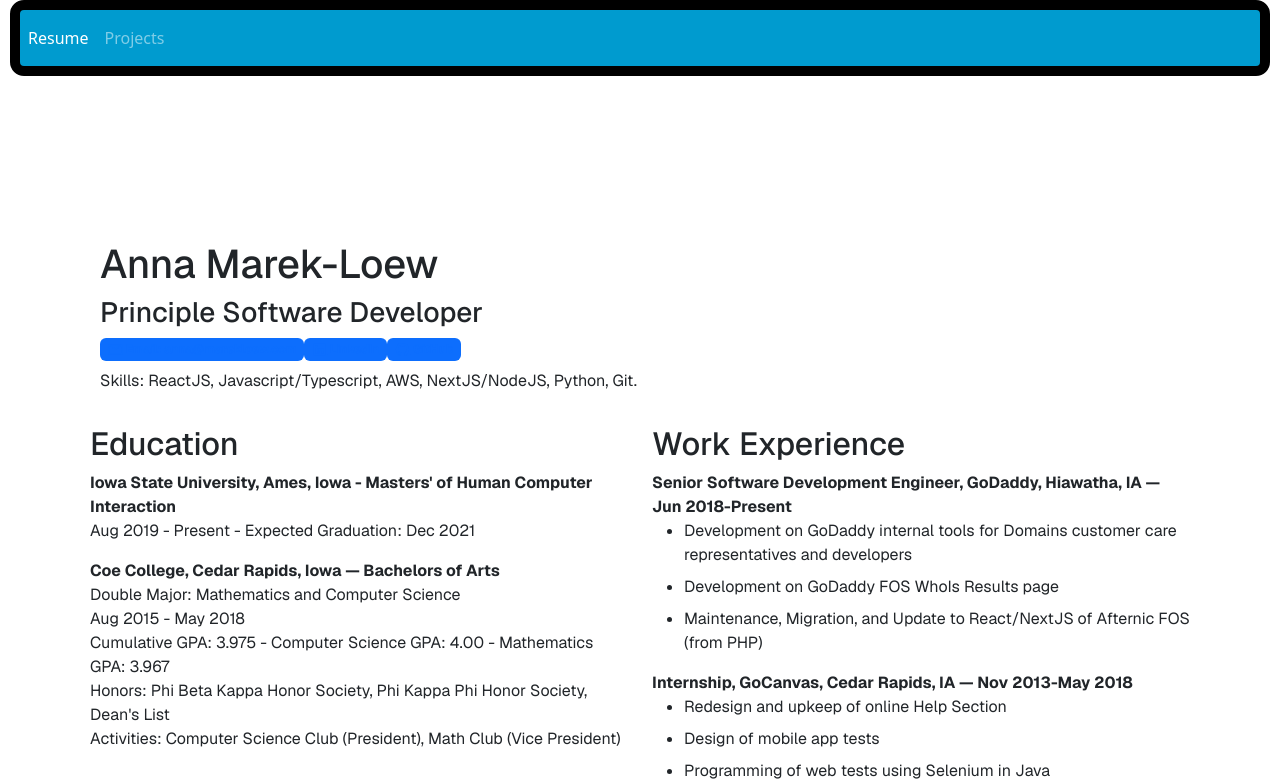
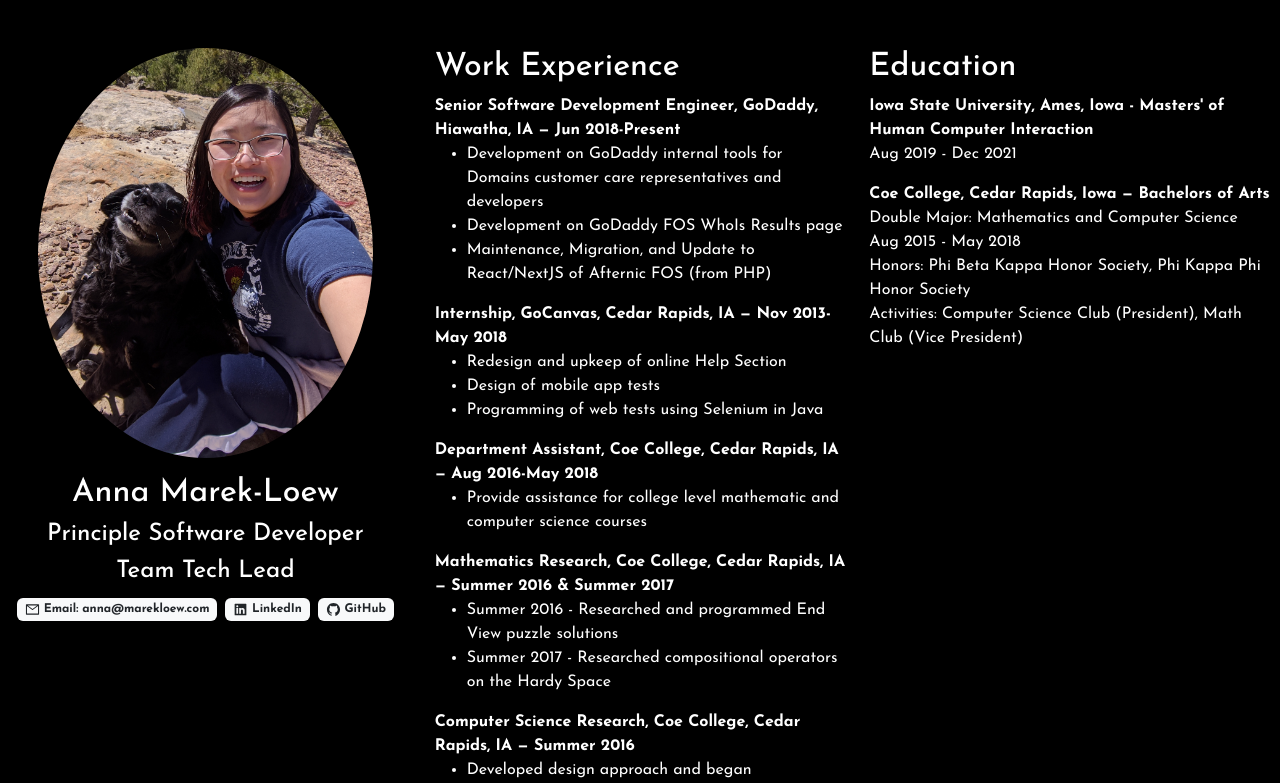
Before and after one commit to lensesrequired/lensesrequired, a Next.js app: page / in a window 1280 px wide. Shown: the top 783 px of the page. Built offline with nearby package versions, Linux system fonts and the light colour scheme.

Commit message:
Update UI

```diff
--- a/app/globals.css
+++ b/app/globals.scss
@@ -1,13 +1,14 @@
+@import "~bootstrap/scss/functions";
+@import "~bootstrap/scss/variables";
+@import "~bootstrap/scss/maps";
+@import "~bootstrap/scss/mixins";
+@import "~bootstrap/scss/images";
+@import "~bootstrap/scss/grid";
+@import '~bootstrap/scss/bootstrap';
+
 :root {
   --background: black;
   --foreground: white;
-}
-
-@media (prefers-color-scheme: dark) {
-  :root {
-    --background: #0a0a0a;
-    --foreground: #ededed;
-  }
 }
 
 html,
@@ -19,7 +20,6 @@ body {
 body {
   color: var(--foreground);
   background: var(--background);
-  font-family: Arial, Helvetica, sans-serif;
   -webkit-font-smoothing: antialiased;
   -moz-osx-font-smoothing: grayscale;
 }
@@ -33,12 +33,6 @@ body {
 a {
   color: inherit;
   text-decoration: none;
-}
-
-@media (prefers-color-scheme: dark) {
-  html {
-    color-scheme: dark;
-  }
 }
 
 iframe {
--- a/app/layout.tsx
+++ b/app/layout.tsx
@@ -1,16 +1,10 @@
 import type { Metadata } from 'next';
-import { Geist, Geist_Mono } from 'next/font/google';
+import { Geist, Geist_Mono, Josefin_Sans } from 'next/font/google';
 import { ReactNode } from 'react';
-import './globals.css';
-import 'bootstrap/dist/css/bootstrap.min.css';
+import './globals.scss';
 
-const geistSans = Geist({
-  variable: '--font-geist-sans',
-  subsets: ['latin'],
-});
-
-const geistMono = Geist_Mono({
-  variable: '--font-geist-mono',
+const josefinSans = Josefin_Sans({
+  variable: '--font-josefin-sans',
   subsets: ['latin'],
 });
 
@@ -26,9 +20,7 @@ export default function RootLayout({
 }>) {
   return (
     <html lang="en">
-      <body className={`${geistSans.variable} ${geistMono.variable}`}>
-        {children}
-      </body>
+      <body className={`${josefinSans.className}`}>{children}</body>
     </html>
   );
 }
--- a/app/page.module.css
+++ /dev/null
@@ -1,210 +0,0 @@
-.page {
-  --gray-rgb: 0, 0, 0;
-  --gray-alpha-200: rgba(var(--gray-rgb), 0.08);
-  --gray-alpha-100: rgba(var(--gray-rgb), 0.05);
-
-  --button-primary-hover: #383838;
-  --button-secondary-hover: #f2f2f2;
-
-  display: grid;
-  grid-template-rows: 20px 1fr 20px;
-  align-items: center;
-  justify-items: center;
-  min-height: 100svh;
-  padding: 80px;
-  gap: 64px;
-  font-family: var(--font-geist-sans);
-}
-
-@media (prefers-color-scheme: dark) {
-  .page {
-    --gray-rgb: 255, 255, 255;
-    --gray-alpha-200: rgba(var(--gray-rgb), 0.145);
-    --gray-alpha-100: rgba(var(--gray-rgb), 0.06);
-
-    --button-primary-hover: #ccc;
-    --button-secondary-hover: #1a1a1a;
-  }
-}
-
-.main {
-  display: flex;
-  flex-direction: column;
-  gap: 32px;
-  grid-row-start: 2;
-}
-
-.main ol {
-  font-family: var(--font-geist-mono);
-  padding-left: 0;
-  margin: 0;
-  font-size: 14px;
-  line-height: 24px;
-  letter-spacing: -0.01em;
-  list-style-position: inside;
-}
-
-.main li:not(:last-of-type) {
-  margin-bottom: 8px;
-}
-
-.main code {
-  font-family: inherit;
-  background: var(--gray-alpha-100);
-  padding: 2px 4px;
-  border-radius: 4px;
-  font-weight: 600;
-}
-
-.ctas {
-  display: flex;
-  gap: 16px;
-}
-
-.ctas a {
-  appearance: none;
-  border-radius: 128px;
-  height: 48px;
-  padding: 0 20px;
-  border: none;
-  border: 1px solid transparent;
-  transition:
-    background 0.2s,
-    color 0.2s,
-    border-color 0.2s;
-  cursor: pointer;
-  display: flex;
-  align-items: center;
-  justify-content: center;
-  font-size: 16px;
-  line-height: 20px;
-  font-weight: 500;
-}
-
-a.primary {
-  background: var(--foreground);
-  color: var(--background);
-  gap: 8px;
-}
-
-a.secondary {
-  border-color: var(--gray-alpha-200);
-  min-width: 158px;
-}
-
-.footer {
-  grid-row-start: 3;
-  display: flex;
-  gap: 24px;
-}
-
-.footer a {
-  display: flex;
-  align-items: center;
-  gap: 8px;
-}
-
-.footer img {
-  flex-shrink: 0;
-}
-
-/* Enable hover only on non-touch devices */
-@media (hover: hover) and (pointer: fine) {
-  a.primary:hover {
-    background: var(--button-primary-hover);
-    border-color: transparent;
-  }
-
-  a.secondary:hover {
-    background: var(--button-secondary-hover);
-    border-color: transparent;
-  }
-
-  .footer a:hover {
-    text-decoration: underline;
-    text-underline-offset: 4px;
-  }
-}
-
-@media (max-width: 600px) {
-  .page {
-    padding: 32px;
-    padding-bottom: 80px;
-  }
-
-  .main {
-    align-items: center;
-  }
-
-  .main ol {
-    text-align: center;
-  }
-
-  .ctas {
-    flex-direction: column;
-  }
-
-  .ctas a {
-    font-size: 14px;
-    height: 40px;
-    padding: 0 16px;
-  }
-
-  a.secondary {
-    min-width: auto;
-  }
-
-  .footer {
-    flex-wrap: wrap;
-    align-items: center;
-    justify-content: center;
-  }
-}
-
-@media (prefers-color-scheme: dark) {
-  .logo {
-    filter: invert();
-  }
-}
-
-#resume-header {
-  height: 300px;
-  display: flex;
-  background-color: #009bcf;
-  background-image:
-    linear-gradient(transparent 50%, black), url('/static/profile_picture.jpg');
-  background-repeat: no-repeat;
-  background-size: auto 300px;
-}
-
-#resume-header .content {
-  margin-left: 250px;
-}
-
-#resume-content {
-  margin: 0 25px;
-}
-
-.project {
-  height: 250px;
-  margin-bottom: 10px;
-}
-
-.project .image {
-  max-height: 280px;
-  max-width: 360px;
-}
-
-.badge {
-  position: relative;
-  top: -2px;
-  margin-left: 5px;
-}
-
-.badge a {
-  color: white;
-}
-
-.badge.badge-light a {
-  color: black;
-}
--- /dev/null
+++ b/app/page.module.scss
@@ -0,0 +1,41 @@
+#resume-header {
+  height: 300px;
+  display: flex;
+  background-color: #009bcf;
+  background-image:
+    linear-gradient(transparent 50%, black), url('/public/profile_picture.jpg');
+  background-repeat: no-repeat;
+  background-size: auto 300px;
+}
+
+#resume-header .content {
+  margin-left: 250px;
+}
+
+#resume-content {
+  margin: 0 25px;
+}
+
+.project {
+  height: 250px;
+  margin-bottom: 10px;
+}
+
+.project .image {
+  max-height: 280px;
+  max-width: 360px;
+}
+
+.badge {
+  position: relative;
+  top: -2px;
+  margin-left: 5px;
+}
+
+.badge a {
+  color: white;
+}
+
+.badge.badge-light a {
+  color: black;
+}
--- a/app/page.tsx
+++ b/app/page.tsx
@@ -1,82 +1,61 @@
-import { Badge, Col, Row } from 'react-bootstrap';
+import { Badge, Col, Image, Row } from 'react-bootstrap';
 import { AiFillGithub, AiFillLinkedin, AiOutlineMail } from 'react-icons/ai';
-import styles from './page.module.css';
+import './page.module.scss';
 
 export default function Home() {
+  const badges = [
+    {
+      Icon: AiOutlineMail,
+      link: 'mailto:anna@marekloew.com',
+      text: 'Email: anna@marekloew.com',
+    },
+    {
+      Icon: AiFillLinkedin,
+      link: 'https://www.linkedin.com/in/asmarek',
+      text: 'LinkedIn',
+    },
+    {
+      Icon: AiFillGithub,
+      link: 'https://www.github.com/lensesrequired',
+      text: 'GitHub',
+    },
+  ];
+
   return (
-    <div className={styles.page}>
-      <main className={styles.main}>
-        <div id="resume-header">
-          <div className="content">
-            <h1>Anna Marek-Loew</h1>
-            <h3>Principle Software Developer</h3>
+    <div className="my-5">
+      <main>
+        <Row>
+          <Col md={4} className="px-2 text-center">
+            <Image
+              className="mb-3"
+              src="profile_picture.jpg"
+              roundedCircle
+              width="80%"
+            />
+            <h2>Anna Marek-Loew</h2>
+            <h4>Principle Software Developer</h4>
+            <h4>Team Tech Lead</h4>
             <h6>
-              <Badge variant="light">
-                <a href={'mailto:anna@lensesrequired.com'}>
-                  <AiOutlineMail size={'1.25em'} /> Email: anna@marekloew.com
+              {badges.map(({ Icon, link, text }) => (
+                <Badge bg="light" text="dark" className="m-1">
+                  <a href={link}>
+                    <Icon size={'1.25em'} /> {text}
                   </a>
                 </Badge>
-              <Badge variant="light">
-                <a href={'https://www.linkedin.com/in/asmarek'}>
-                  <AiFillLinkedin size={'1.25em'} /> LinkedIn
-                </a>
-              </Badge>
-              <Badge variant="light">
-                <a href={'https://www.github.com/lensesrequired'}>
-                  <AiFillGithub size={'1.25em'} /> GitHub
-                </a>
-              </Badge>
+              ))}
             </h6>
-            <div>
-              Skills: ReactJS, Javascript/Typescript, AWS, NextJS/NodeJS,
-              Python, Git.
-            </div>
-          </div>
-        </div>
-        <div id="resume-content">
+          </Col>
+          <Col md={8}>
             <Row>
               <Col lg>
-              <h2>Education</h2>
-              <p>
+                <h2>Work Experience</h2>
                 <div>
+                  <span>
                     <strong>
-                    Iowa State University, Ames, Iowa - Masters' of Human
-                    Computer Interaction
+                      Senior Software Development Engineer, GoDaddy, Hiawatha,
+                      IA — Jun 2018-Present
                     </strong>
-                </div>
-                <div>Aug 2019 - Present - Expected Graduation: Dec 2021</div>
-              </p>
-              <p>
-                <div>
-                  <strong>
-                    Coe College, Cedar Rapids, Iowa — Bachelors of Arts
-                  </strong>
-                </div>
-                <div>Double Major: Mathematics and Computer Science</div>
-                <div>Aug 2015 - May 2018</div>
-                <div>
-                  Cumulative GPA: 3.975 - Computer Science GPA: 4.00 -
-                  Mathematics GPA: 3.967
-                </div>
-                <div>
-                  Honors: Phi Beta Kappa Honor Society, Phi Kappa Phi Honor
-                  Society, Dean's List
-                </div>
-                <div>
-                  Activities: Computer Science Club (President), Math Club (Vice
-                  President)
-                </div>
-              </p>
-            </Col>
-            <Col lg>
-              <h2>Work Experience</h2>
-              <p>
-                <div>
-                  <strong>
-                    Senior Software Development Engineer, GoDaddy, Hiawatha, IA
-                    — Jun 2018-Present
-                  </strong>
-                </div>
+                  </span>
                   <ul>
                     <li>
                       Development on GoDaddy internal tools for Domains customer
@@ -88,8 +67,8 @@ export default function Home() {
                       Afternic FOS (from PHP)
                     </li>
                   </ul>
-              </p>
-              <p>
+                </div>
+                <div>
                   <span>
                     <strong>
                       Internship, GoCanvas, Cedar Rapids, IA — Nov 2013-May 2018
@@ -100,8 +79,8 @@ export default function Home() {
                     <li>Design of mobile app tests</li>
                     <li>Programming of web tests using Selenium in Java</li>
                   </ul>
-              </p>
-              <p>
+                </div>
+                <div>
                   <span>
                     <strong>
                       Department Assistant, Coe College, Cedar Rapids, IA — Aug
@@ -110,16 +89,16 @@ export default function Home() {
                   </span>
                   <ul>
                     <li>
-                    Provide assistance for college level mathematic and computer
-                    science courses
+                      Provide assistance for college level mathematic and
+                      computer science courses
                     </li>
                   </ul>
-              </p>
-              <p>
+                </div>
+                <div>
                   <span>
                     <strong>
-                    Mathematics Research, Coe College, Cedar Rapids, IA — Summer
-                    2016 & Summer 2017
+                      Mathematics Research, Coe College, Cedar Rapids, IA —
+                      Summer 2016 & Summer 2017
                     </strong>
                   </span>
                   <ul>
@@ -132,28 +111,59 @@ export default function Home() {
                       Hardy Space
                     </li>
                   </ul>
-              </p>
-              <p>
+                </div>
                 <div>
+                  <span>
                     <strong>
                       Computer Science Research, Coe College, Cedar Rapids, IA —
                       Summer 2016
                     </strong>
-                </div>
+                  </span>
                   <ul>
                     <li>
                       Developed design approach and began implementation of a
                       digital signage solution
                     </li>
                     <li>
-                    Implemented using Google Forms, Spreadsheets, and Calendars
-                    with Google Apps Script to unify submitted content
+                      Implemented using Google Forms, Spreadsheets, and
+                      Calendars with Google Apps Script to unify submitted
+                      content
                     </li>
                   </ul>
-              </p>
+                </div>
+              </Col>
+              <Col lg>
+                <h2>Education</h2>
+                <div className="mb-3">
+                  <span>
+                    <strong>
+                      Iowa State University, Ames, Iowa - Masters' of Human
+                      Computer Interaction
+                    </strong>
+                  </span>
+                  <div>Aug 2019 - Dec 2021</div>
+                </div>
+                <div className="mb-3">
+                  <span>
+                    <strong>
+                      Coe College, Cedar Rapids, Iowa — Bachelors of Arts
+                    </strong>
+                  </span>
+                  <div>Double Major: Mathematics and Computer Science</div>
+                  <div>Aug 2015 - May 2018</div>
+                  <div>
+                    Honors: Phi Beta Kappa Honor Society, Phi Kappa Phi Honor
+                    Society
+                  </div>
+                  <div>
+                    Activities: Computer Science Club (President), Math Club
+                    (Vice President)
+                  </div>
+                </div>
               </Col>
             </Row>
-        </div>
+          </Col>
+        </Row>
       </main>
     </div>
   );
--- a/app/template.tsx
+++ /dev/null
@@ -1,17 +0,0 @@
-'use client';
-
-import Header from '@/components/Header';
-import { ReactNode } from 'react';
-
-export default function Template({
-  children,
-}: Readonly<{
-  children: ReactNode;
-}>) {
-  return (
-    <div className="content">
-      <Header />
-      {children}
-    </div>
-  );
-}
--- a/components/Header.tsx
+++ /dev/null
@@ -1,26 +0,0 @@
-import { usePathname } from 'next/navigation';
-import React from 'react';
-import { Nav, Navbar } from 'react-bootstrap';
-
-export default () => {
-  const pathname = usePathname();
-  const links = [
-    { title: 'Resume', path: '/' },
-    { title: 'Projects', path: '/projects' },
-  ];
-
-  return (
-    <Navbar expand="sm" sticky="top" id="nav-header">
-      <Navbar.Toggle aria-controls="basic-navbar-nav" />
-      <Navbar.Collapse id="basic-navbar-nav">
-        <Nav className="mr-auto">
-          {links.map(({ title, path }) => (
-            <Nav.Link href={path} active={pathname === path}>
-              {title}
-            </Nav.Link>
-          ))}
-        </Nav>
-      </Navbar.Collapse>
-    </Navbar>
-  );
-};
--- a/package.json
+++ b/package.json
@@ -27,6 +27,7 @@
     "eslint-config-next": "15.2.4",
     "eslint-config-prettier": "^10.1.1",
     "prettier": "^3.5.3",
+    "sass": "^1.86.0",
     "typescript": "^5"
   }
 }
```
Also changed, not shown: 1 other file (tests, documents, lock files or other folders). Lines whose indentation alone changed are shown as unchanged.
